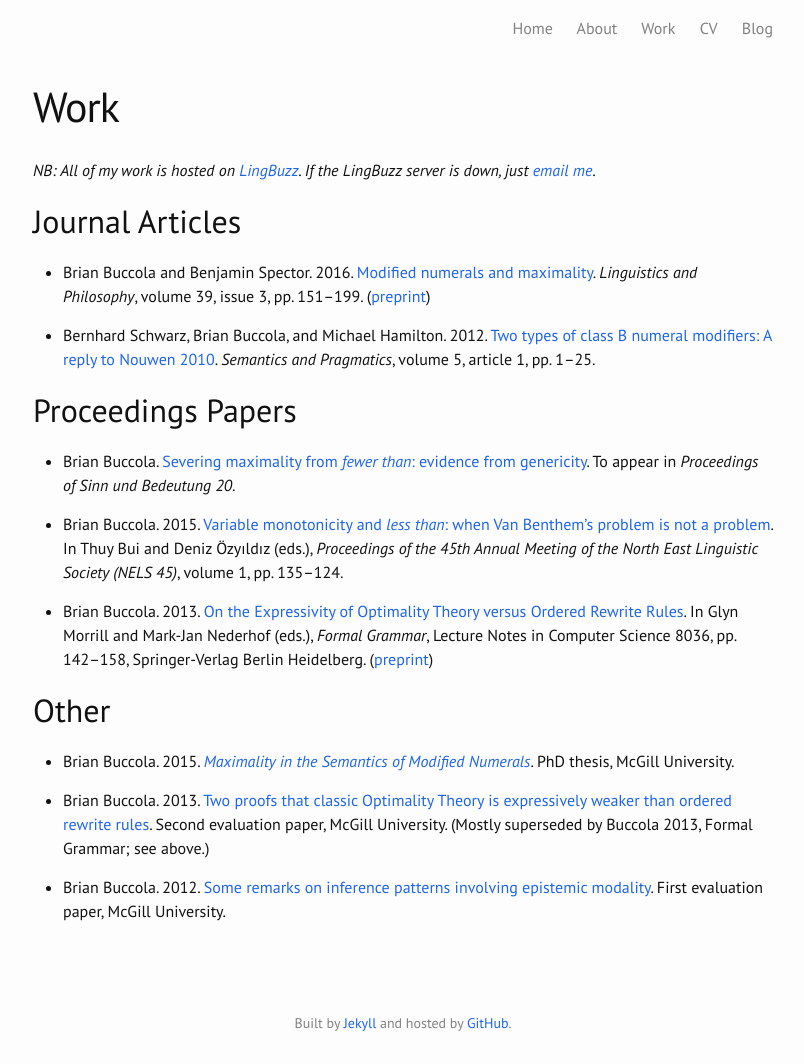
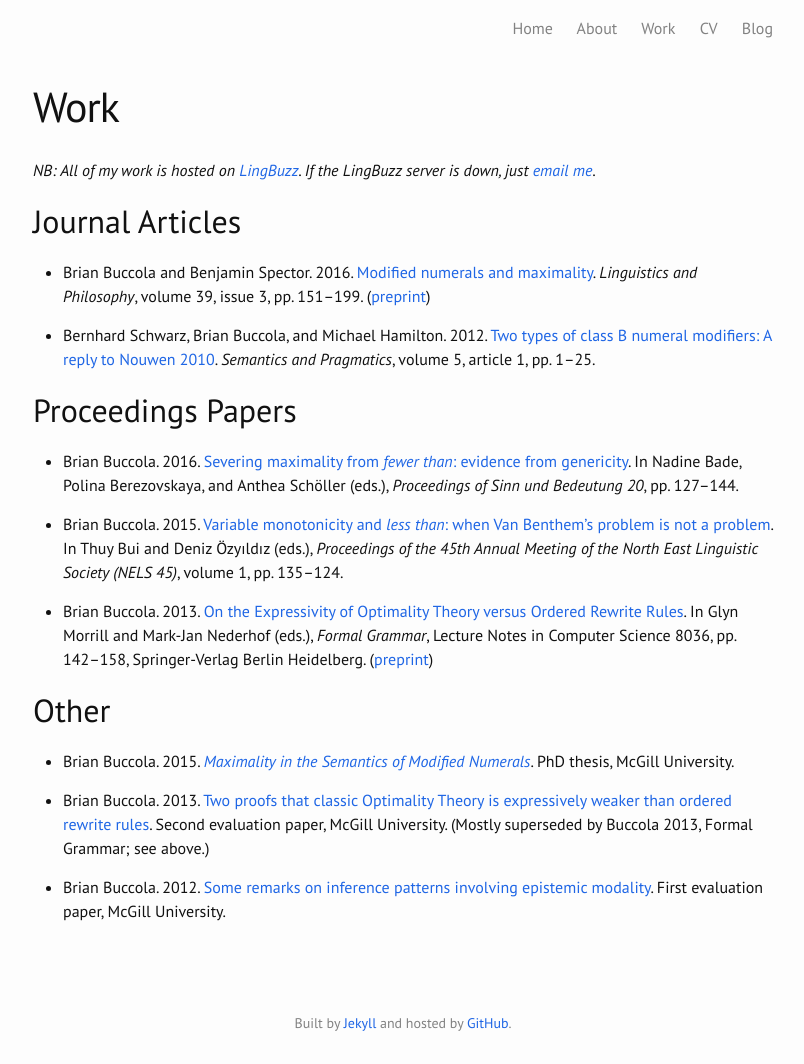
Before and after one commit to brianbuccola/brianbuccola.github.io, a Jekyll site: the page built from work.md, in a window 1280 px wide. Shown: the whole page, without its empty margins (237-1041 px from the left). Built offline with Jekyll 4.4.1, drawn with Linux system fonts in a browser that asks for light colours; some web fonts are replaced.

Commit message:
add editors and pages to SuB 20 paper reference

```diff
--- a/work.md
+++ b/work.md
@@ -22,7 +22,7 @@ redirect_from: /research.html
 
 ## Proceedings Papers
 
-- Brian Buccola. [Severing maximality from *fewer than*: evidence from genericity][sub20]. To appear in *Proceedings of Sinn und Bedeutung 20*.
+- Brian Buccola. 2016. [Severing maximality from *fewer than*: evidence from genericity][sub20]. In Nadine Bade, Polina Berezovskaya, and Anthea Schöller (eds.), *Proceedings of Sinn und Bedeutung 20*, pp. 127--144.
 
 - Brian Buccola. 2015. [Variable monotonicity and *less than*: when Van Benthem's problem is not a problem][nels45]. In Thuy Bui and Deniz Özyıldız (eds.), *Proceedings of the 45th Annual Meeting of the North East Linguistic Society (NELS 45)*, volume 1, pp. 135--124.
 
```
